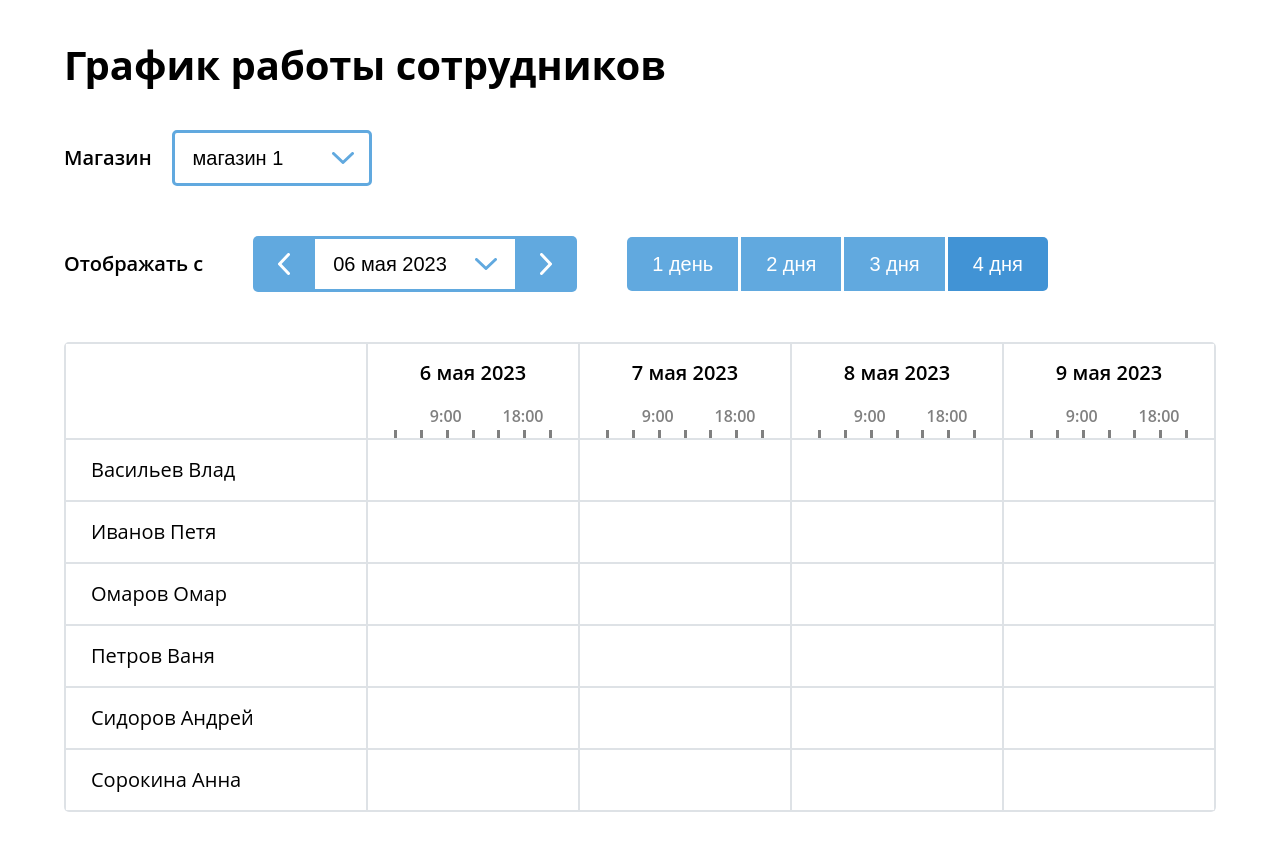
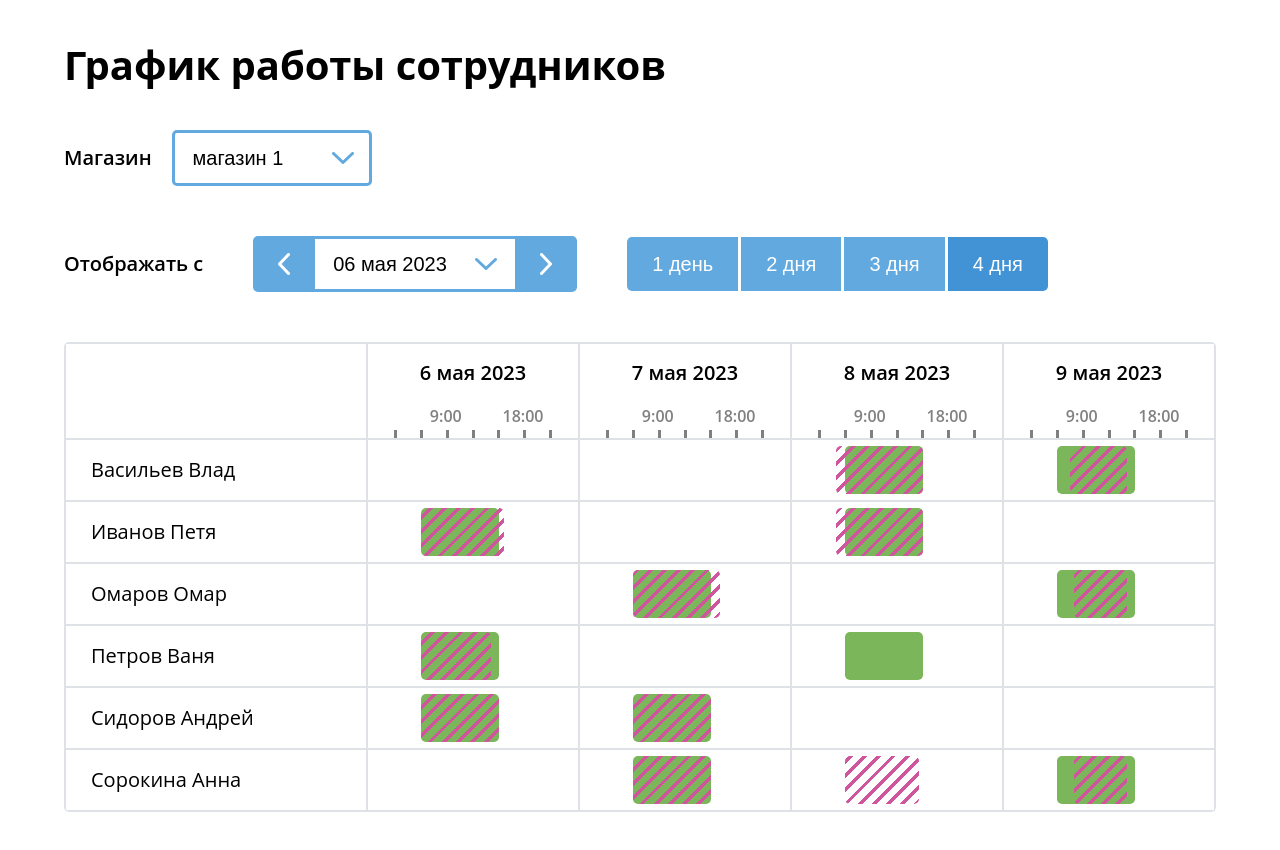
Before and after one commit to teplospbru/emploees-work-schedule, a React app: page / in a window 1280 px wide. Shown: the top 850 px of the page. Built offline with nearby package versions, Linux system fonts and the light colour scheme.

Commit message:
вывел смены на экран

```diff
--- a/src/components/App/App.tsx
+++ b/src/components/App/App.tsx
@@ -1,13 +1,14 @@
 import React, { ChangeEvent, useEffect, useState } from 'react';
 import { useSwipeable } from 'react-swipeable';
 import classNames from 'classnames';
-import { getExploees } from '../../data/api';
+import { getExploees, getWorkingShifts } from '../../data/api';
 import { EmploeesData, Response } from '../../data/types';
 import dayjs from 'dayjs';
 import '../../assets/svg/arrow-down.svg';
 import '../../assets/svg/arrow-left.svg';
 import '../../assets/svg/arrow-right.svg';
 import './App.scss';
+import { Cell } from '../Cell/Cell';
 
 export const App = () => {
   const [period, setPeriod] = useState<number>(4); // период - кол-во дней просмотра в таблице
@@ -252,10 +253,18 @@ export const App = () => {
           {tableData && tableData.data.map((emploee) => (
             <>
               <div>{emploee.name}</div>
-              <div></div>
-              <div className={classNames('mobile', {'disactive': period < 2})}></div>
-              <div className={classNames('mobile tablet', {'disactive': period < 3})}></div>
-              <div className={classNames('mobile tablet', {'disactive': period < 4})}></div>
+              <div>
+                <Cell workingShifts={getWorkingShifts(tableData, emploee.name, data.dateList[slider - 1])} date={data.dateList[slider - 1]} />
+              </div>
+              <div className={classNames('mobile', {'disactive': period < 2})}>
+                <Cell workingShifts={getWorkingShifts(tableData, emploee.name, data.dateList[slider])} date={data.dateList[slider]} />
+              </div>
+              <div className={classNames('mobile tablet', {'disactive': period < 3})}>
+                <Cell workingShifts={getWorkingShifts(tableData, emploee.name, data.dateList[slider + 1])} date={data.dateList[slider + 1]} />
+              </div>
+              <div className={classNames('mobile tablet', {'disactive': period < 4})}>
+                <Cell workingShifts={getWorkingShifts(tableData, emploee.name, data.dateList[slider + 2])} date={data.dateList[slider + 2]} />
+              </div>
             </>
           ))}
         </div>
--- /dev/null
+++ b/src/components/Cell/Cell.scss
@@ -0,0 +1,41 @@
+@import '../../assets/scss/_mixin.scss';
+
+.cell {
+    width: 100%;
+    height: 100%;
+    position: relative;
+
+    &__plan {
+        position: absolute;
+        top: 10%;
+        bottom: 10%;
+        left: 0;
+        right: 0;
+        background-color: var(--green-color);
+        border-radius: 5px;
+        cursor: pointer;
+    }
+
+    &__fact {
+        position: absolute;
+        top: 10%;
+        bottom: 10%;
+        left: 0;
+        right: 0;
+        background-color: transparent;
+        background-image: repeating-linear-gradient(-45deg, transparent, transparent 0.65rem, var(--pink-color) 0.65rem, var(--pink-color) 1rem);
+        background-size: 200% 200%;
+        border-radius: 5px;
+        cursor: pointer;
+
+        &:hover {
+            animation: gradient 10s linear infinite;
+        }
+    }
+}
+
+@keyframes gradient {
+	100% {
+		background-position: 100% 100%;
+	}
+}
--- /dev/null
+++ b/src/components/Cell/Cell.tsx
@@ -0,0 +1,42 @@
+import React, { FC, HTMLAttributes, useEffect, useState } from 'react';
+import './Cell.scss';
+import { WorkShifts, WorkingShift } from '../../data/types';
+import { getMargins } from '../../data/api';
+
+interface CellProps extends HTMLAttributes<HTMLDivElement> {
+    workingShifts: WorkShifts;
+    date: string;
+}
+
+export const Cell: FC<CellProps> = ({ workingShifts, date }) => {
+    const [plan, setPlan] = useState<WorkingShift | null>(null);
+    const [fact, setFact] = useState<WorkingShift | null>(null);
+
+    useEffect(() => {
+        const a = workingShifts.workingShifts.find(item => item.type === 'plan');
+
+        if(a !== undefined) {
+            setPlan(a);
+        } else {
+            setPlan(null);
+        }
+
+        const b = workingShifts.workingShifts.find(item => item.type === 'fact');
+
+        if(b !== undefined) {
+            setFact(b);
+        } else {
+            setFact(null);
+        }
+        // console.log(a,b, date)
+
+    }, [date, workingShifts]);
+
+
+    return (
+        <div className='cell'>
+            { plan && <div className='cell__plan' style={getMargins(plan.from, plan.to)}></div> }
+            { fact && <div className='cell__fact' style={getMargins(fact.from, fact.to)}></div> }
+        </div>
+    )
+}
--- a/src/data/api.ts
+++ b/src/data/api.ts
@@ -2,7 +2,8 @@ import dayjs from 'dayjs';
 import 'dayjs/locale/ru';
 import { fact } from "./fact";
 import { plan } from "./plan";
-import { EmploeesData, Shops, Response } from './types';
+import { EmploeesData, Shops, Response, WorkShifts } from './types';
+import { CSSProperties } from 'react';
 
 export const getExploees = (): Promise<Response> => {
     return new Promise((resolve, reject) => {
@@ -109,3 +110,25 @@ export const getExploees = (): Promise<Response> => {
         }
     })
 }
+
+export const getWorkingShifts = (data: EmploeesData, name: string, date: string): WorkShifts => {
+    const a = data.data.find(item => item.name === name);
+    const b = (a as WorkShifts).workingShifts.filter(item => item.day_1 === date);
+
+    return { name, workingShifts: [...b] }
+}
+
+export const getMargins = (from: string, to: string): CSSProperties => {
+    const a = new Date(from);
+    const b = new Date(to);
+
+    const fromHours = a.getHours();
+    const fromMinutes = a.getMinutes();
+
+    const toHours = b.getHours();
+    const toMinutes = b.getMinutes();
+
+    const totalMinutes = 24*60;
+
+    return { margin: `0 ${(fromHours * 60 + fromMinutes) * 100/totalMinutes}% 0 ${ 100 - (toHours * 60 + toMinutes) * 100/totalMinutes}%` }
+}
```
Also changed, not shown: src/data/types.ts (+12 -17 lines).
